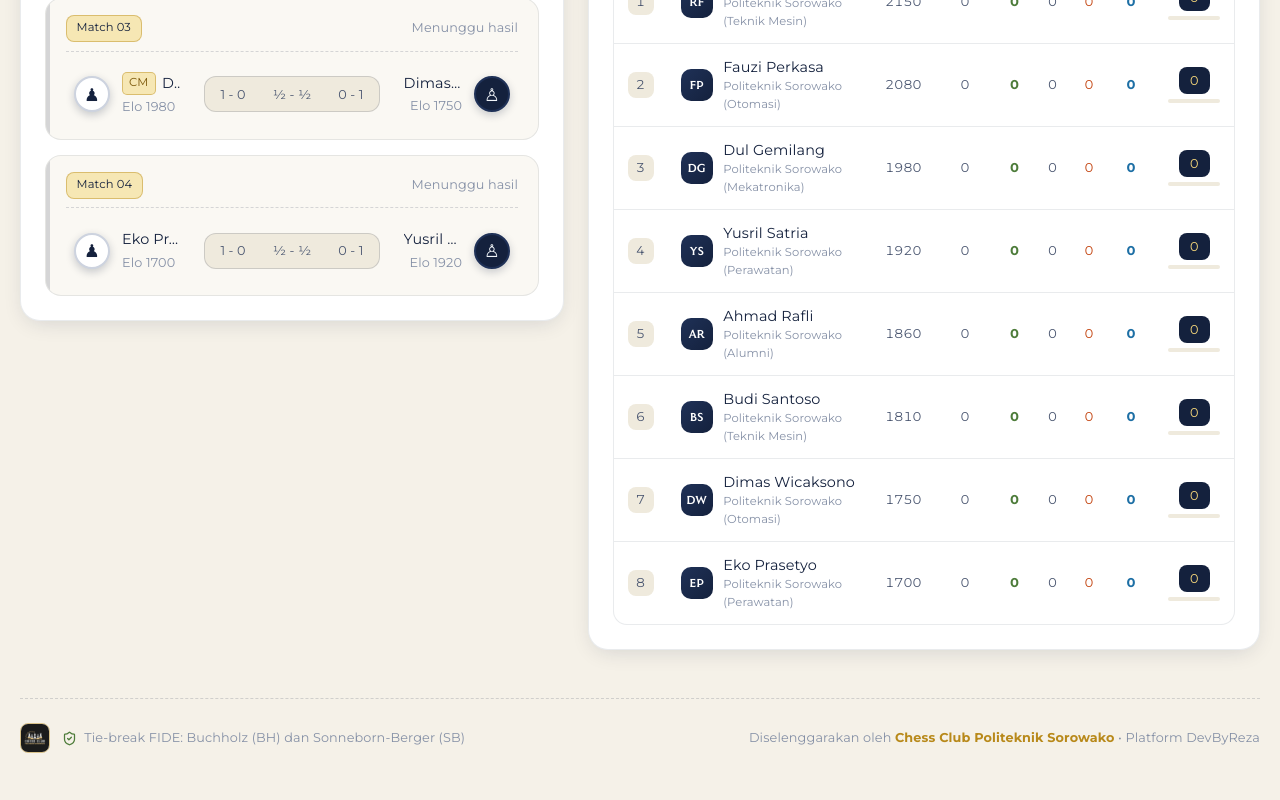
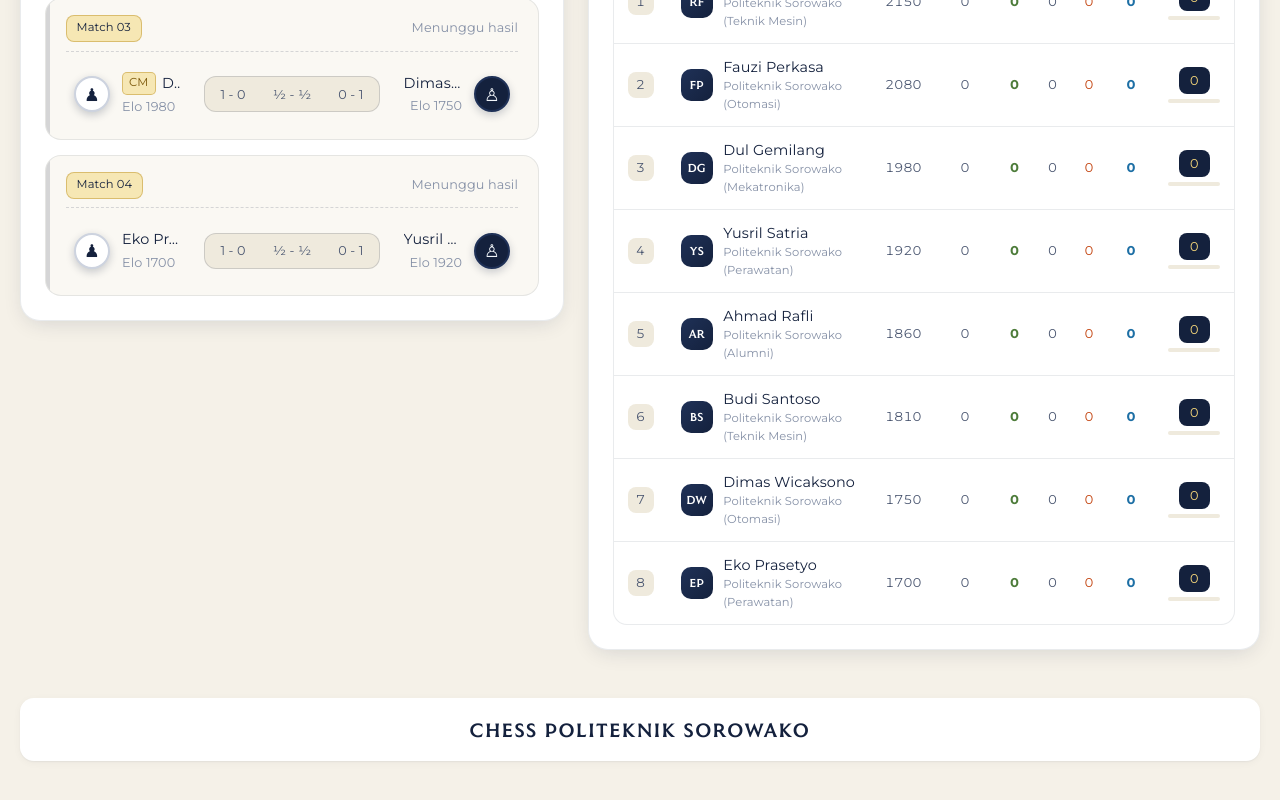
Before and after one commit to dev-byreza/dashboard-turnamen-chess, a Next.js app: page / in a window 1280 px wide. Shown: the part 1052-1852 px from the top of the page. Built offline with nearby package versions, Linux system fonts and the light colour scheme.

Commit message:
style: simplify footer to white background with CHESS POLITEKNIK SOROWAKO

```diff
--- a/src/app/globals.css
+++ b/src/app/globals.css
@@ -1418,34 +1418,26 @@ body::before {
 
 .timer-clock.active-black .timer-clock-state { color: rgba(255, 255, 255, 0.7); }
 
-/* ===== Footer ===== */
+/* ===== Simple White Footer ===== */
 .site-footer {
   margin-top: 3rem;
-  padding-top: 1.5rem;
-  border-top: 1px dashed var(--border-light);
-  display: flex;
-  align-items: center;
-  justify-content: space-between;
-  flex-wrap: wrap;
-  gap: 1rem;
-  font-size: 0.8rem;
-  color: var(--text-muted);
-}
-
-.site-footer strong { color: var(--gold); }
-
-.footer-left {
-  display: flex;
-  align-items: center;
-  gap: 0.75rem;
-}
-
-.footer-left img {
-  width: 30px;
-  height: 30px;
-  border-radius: 8px;
-  object-fit: cover;
-  border: 1px solid var(--gold-border);
+  padding: 1.25rem 1.5rem;
+  background: #ffffff;
+  border: 1px solid var(--border-card);
+  border-radius: 14px;
+  box-shadow: var(--shadow-sm);
+  display: flex;
+  align-items: center;
+  justify-content: center;
+  text-align: center;
+}
+
+.footer-title {
+  font-family: var(--font-heading);
+  font-size: 1.05rem;
+  color: var(--navy);
+  letter-spacing: 0.08em;
+  text-transform: uppercase;
 }
 
 .broadcast-exit {
@@ -1953,11 +1945,12 @@ button, input, select, textarea {
 .hero-title,
 .champion-name,
 .section-title-text,
-.modal-title {
+.modal-title,
+.footer-title {
   font-family: var(--font-heading);
   font-weight: normal;
   text-transform: uppercase;
-  letter-spacing: 0.06em;
+  letter-spacing: 0.08em;
   line-height: 1.2;
 }
 
@@ -1967,7 +1960,8 @@ button, input, select, textarea {
 }
 
 .section-title-text,
-.modal-title {
+.modal-title,
+.footer-title {
   font-size: var(--fs-h2);
 }
 
@@ -1987,7 +1981,7 @@ button, input, select, textarea {
 .modern-swiss-table th, .modern-swiss-table td, .podium-player-name,
 .podium-points-tag, .btn-gold-action, .btn-glass-secondary, .preset-btn,
 .timer-clock-label, .timer-clock-state, .points-pill, .rank-badge,
-.champion-meta, .champion-eyebrow, .site-footer, .title-tag,
+.champion-meta, .champion-eyebrow, .title-tag,
 .player-cell-club, .board-number-badge, .player-row-elo, .player-row-idx,
 .finished-chip {
   font-family: var(--font-body);
@@ -2010,7 +2004,7 @@ button, input, select, textarea {
 .modern-swiss-table th, .modern-swiss-table td, .podium-player-name,
 .podium-points-tag, .btn-gold-action, .btn-glass-secondary, .preset-btn,
 .timer-clock-label, .points-pill, .rank-badge, .champion-meta,
-.champion-eyebrow, .site-footer, .finished-chip {
+.champion-eyebrow, .finished-chip {
   font-size: var(--fs-small);
 }
 
--- a/src/app/page.tsx
+++ b/src/app/page.tsx
@@ -14,7 +14,7 @@ import { generateSwissRound1 } from '../utils/swissEngine';
 import { SwissDashboard } from '../components/SwissDashboard';
 import { ChessTimerModal } from '../components/ChessTimerModal';
 import { TournamentManager } from '../components/TournamentManager';
-import { Clock, ShieldCheck, Settings, Plus, Trophy } from 'lucide-react';
+import { Clock, Settings, Plus, Trophy } from 'lucide-react';
 
 export default function SwissTournamentPage() {
   const [store, setStore] = useState(createDefaultStore);
@@ -270,19 +270,9 @@ export default function SwissTournamentPage() {
           </div>
         )}
 
-        {/* Footer with Logo */}
+        {/* Simple White Footer */}
         <footer className="site-footer">
-          <div className="footer-left">
-            <img src="/images/logo-chess-club-sorowako.png" alt="Politeknik Sorowako" />
-            <div style={{ display: 'flex', alignItems: 'center', gap: '0.45rem' }}>
-              <ShieldCheck size={15} style={{ color: 'var(--green)' }} />
-              <span>Tie-break FIDE: Buchholz (BH) dan Sonneborn-Berger (SB)</span>
-            </div>
-          </div>
-
-          <div>
-            Diselenggarakan oleh <strong>Chess Club Politeknik Sorowako</strong> • Platform DevByReza
-          </div>
+          <span className="footer-title">CHESS POLITEKNIK SOROWAKO</span>
         </footer>
       </div>
 
```
